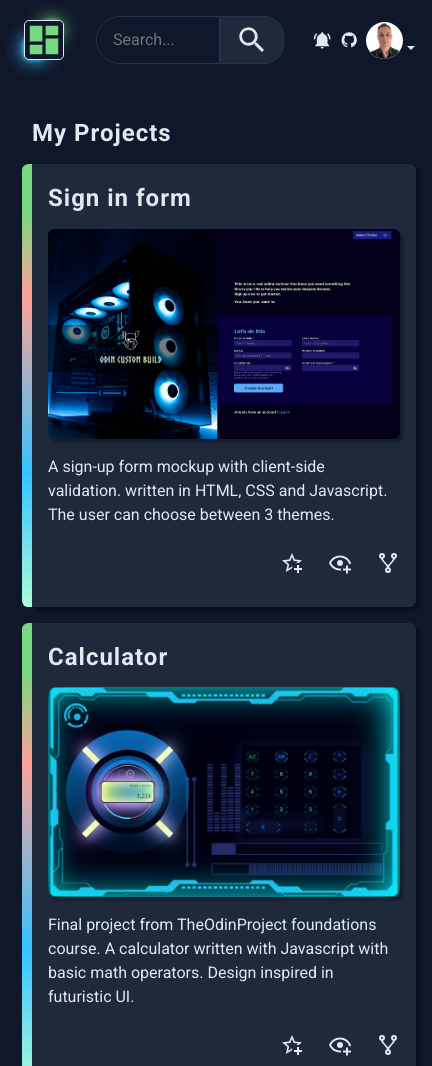
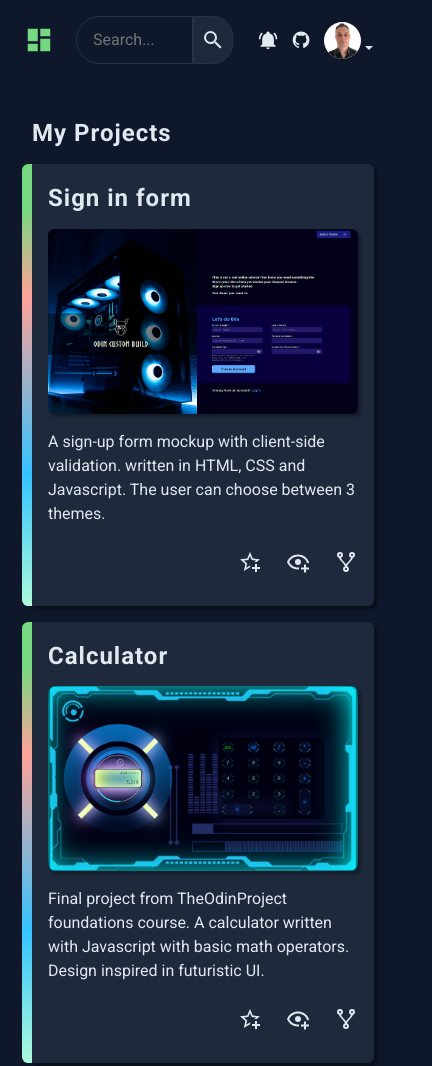
Before and after one commit to FabioAurora/Admin-Dashboard, a plain HTML site: page index.html in a window 390 px wide. Shown: the top 1066 px of the page, 432 px wide, since content can reach past the window. Drawn offline with nearby package versions, Linux system fonts and the light colour scheme.

Commit message:
fixed container width for mobile

```diff
--- a/assets/css/style.css
+++ b/assets/css/style.css
@@ -112,12 +112,16 @@ h1,h2 {
     letter-spacing: 1px;
 }
 
+input {
+    color: inherit;
+}
+
 /**********\
  * Layout *
 \**********/
 .container {
     display: grid;
-    grid-template-columns: repeat(2, 120px) repeat(10, 1fr);
+    grid-template-columns: repeat(2, auto) repeat(10, 1fr);
     grid-template-rows: 80px  repeat(4, 1fr) 100px;
     min-height: 100vh;
     padding-left: 1rem;
@@ -577,7 +581,7 @@ h1,h2 {
 \*****************/
 @media screen and (width <= 83rem){
     .main {
-        grid-template-columns: 1fr;
+        grid-template-columns: auto;
         grid-column: 1 / -1;
     }
 
@@ -589,9 +593,12 @@ h1,h2 {
         align-self: center;
     }
     .sidebar,
-    .trending_ctn,
+    .trending_ctn{
+        display: none;
+    }
+
     .main_aside {
-        display: none;
+        grid-column: auto;
     }
 
 }
@@ -599,16 +606,11 @@ h1,h2 {
 @media screen and (width <= 47rem) {
     .logo_container {
         grid-column: auto;
-        width: 40px;
-        border: 1px solid;
+        width: 30px;
    }
-    .logo_container:before {
-        width: 40%;
-        height: 40%;
-    }
-    .logo_container:after {
-        width: 50%;
-        height: 50%;
+    .logo_container:before,
+    .logo_container:after  {
+        display: none;
     }
     .logo {
         gap: 0;
@@ -621,11 +623,8 @@ h1,h2 {
     }
 
     .header_options {
-        grid-column: 10 / -1;
-        display: flex;
-        align-items: center;
-        justify-content: flex-end;
-        gap: var(--gap-0-5);
+        grid-column: 9 / -1;
+        gap: var(--gap-0-8);
     }
     .card > img {
         align-self: auto;
@@ -636,8 +635,27 @@ h1,h2 {
     }
 
     .form_container {
-        grid-column: 2/ 9;
+        grid-column: 2/ 8;
         margin-left: 0;
+    }
+
+    .form_search-box {
+        margin-left: 12px;
+    }
+
+    .search_icon {
+        visibility: hidden;
+    }
+
+    .search_box-btn {
+        width: 2.5rem;
+        color: var(--primary-text-clr);
+    }
+    .search_box-btn > svg {
+        width: 24px;
+    }
+    .form_search-box > input {
+        border: none;
     }
 }
 
```
Also changed, not shown: assets/images/favicon.png (added).
